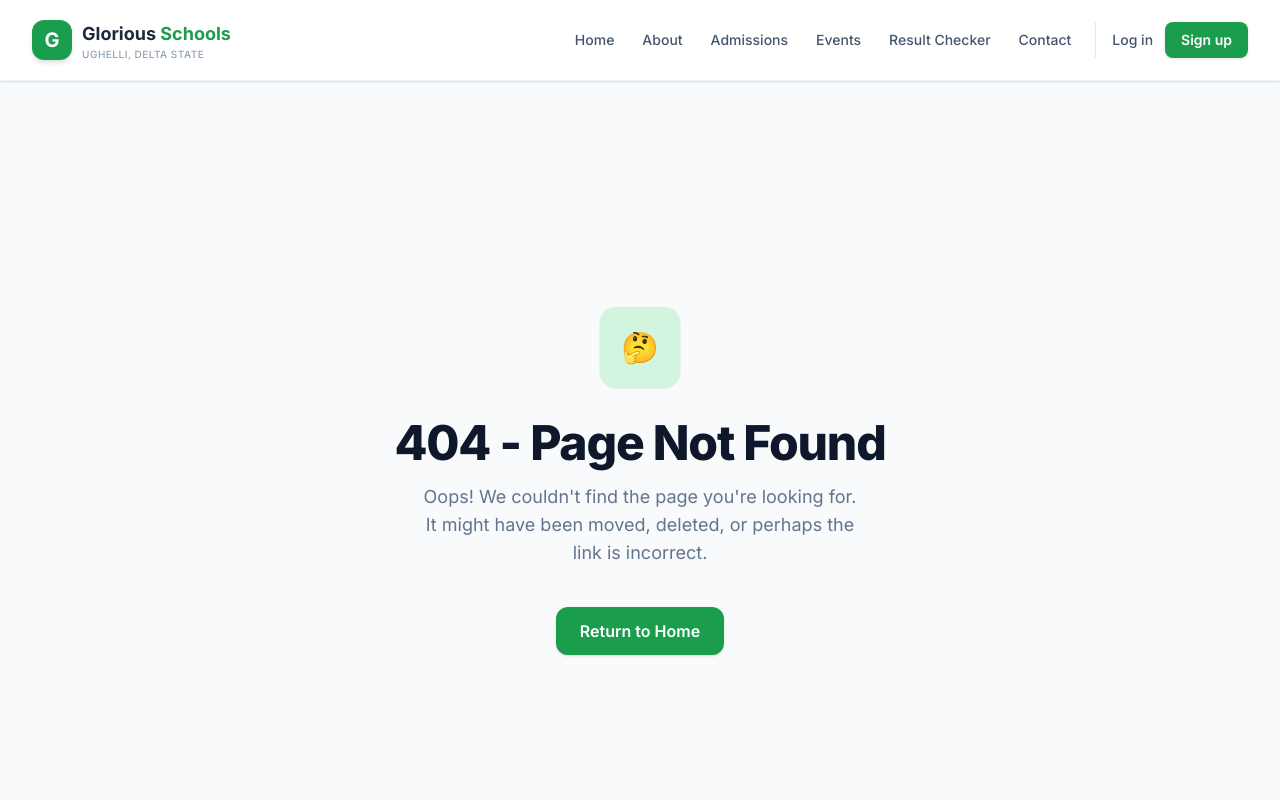
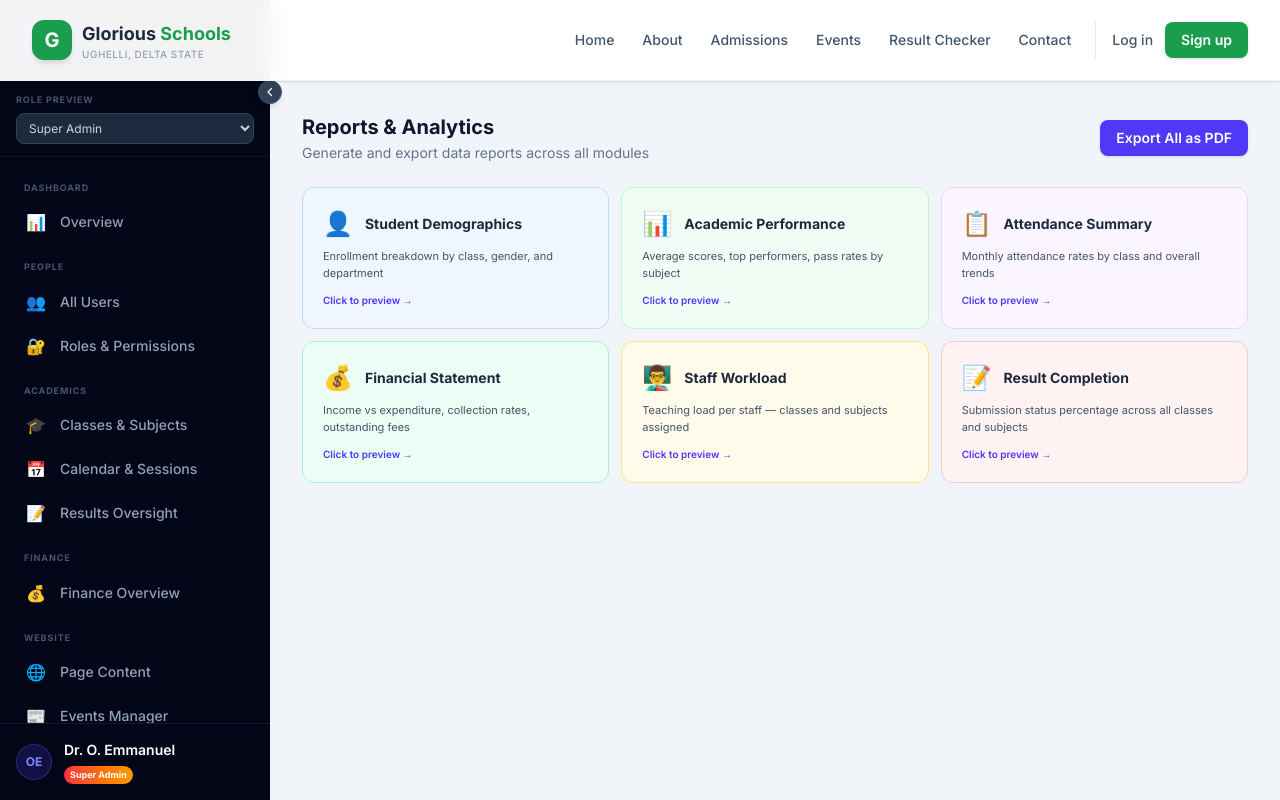
Before and after one commit to efebryan/glorious-school, a Next.js app: page /admin/reports in a window 1280 px wide. Before the commit this address had no page. Shown: the top 800 px of the page. Built offline with nearby package versions, Linux system fonts and the light colour scheme.

Commit message:
auto-commit: 4/23/2026, 5:10:05 PM

```diff
--- /dev/null
+++ b/src/app/admin/reports/page.tsx
@@ -0,0 +1,131 @@
+"use client";
+
+import { useState } from "react";
+
+const REPORTS = [
+  { name: "Student Demographics", icon: "👤", desc: "Enrollment breakdown by class, gender, and department", color: "bg-blue-50 border-blue-200" },
+  { name: "Academic Performance", icon: "📊", desc: "Average scores, top performers, pass rates by subject", color: "bg-green-50 border-green-200" },
+  { name: "Attendance Summary", icon: "📋", desc: "Monthly attendance rates by class and overall trends", color: "bg-purple-50 border-purple-200" },
+  { name: "Financial Statement", icon: "💰", desc: "Income vs expenditure, collection rates, outstanding fees", color: "bg-emerald-50 border-emerald-200" },
+  { name: "Staff Workload", icon: "👨‍🏫", desc: "Teaching load per staff — classes and subjects assigned", color: "bg-amber-50 border-amber-200" },
+  { name: "Result Completion", icon: "📝", desc: "Submission status percentage across all classes and subjects", color: "bg-red-50 border-red-200" },
+];
+
+const ENROLLMENT_DATA = [
+  { level: "Nursery", male: 32, female: 21, total: 53 },
+  { level: "Primary", male: 108, female: 95, total: 203 },
+  { level: "Junior Secondary", male: 65, female: 55, total: 120 },
+  { level: "Senior Secondary", male: 62, female: 57, total: 119 },
+];
+
+const PERFORMANCE_DATA = [
+  { subject: "Mathematics", avgScore: 68, passRate: "85%", topStudent: "Blessing Eze" },
+  { subject: "English", avgScore: 72, passRate: "92%", topStudent: "Jane Doe" },
+  { subject: "Physics", avgScore: 65, passRate: "80%", topStudent: "John Doe" },
+  { subject: "Biology", avgScore: 70, passRate: "88%", topStudent: "Grace Akpan" },
+  { subject: "Economics", avgScore: 74, passRate: "91%", topStudent: "Emeka Obi" },
+];
+
+export default function ReportsPage() {
+  const [expanded, setExpanded] = useState<string | null>(null);
+
+  return (
+    <div className="p-4 sm:p-6 lg:p-8 max-w-[1400px] mx-auto space-y-6">
+      <div className="flex flex-col sm:flex-row sm:items-center sm:justify-between gap-3">
+        <div>
+          <h1 className="text-xl font-bold text-slate-900">Reports & Analytics</h1>
+          <p className="text-sm text-slate-500 mt-0.5">Generate and export data reports across all modules</p>
+        </div>
+        <button className="px-4 py-2 bg-indigo-600 hover:bg-indigo-700 text-white text-sm font-semibold rounded-lg transition-colors shadow-sm">Export All as PDF</button>
+      </div>
+
+      {/* Report Cards */}
+      <div className="grid grid-cols-1 sm:grid-cols-2 lg:grid-cols-3 gap-3">
+        {REPORTS.map((r) => (
+          <button
+            key={r.name}
+            onClick={() => setExpanded(expanded === r.name ? null : r.name)}
+            className={`text-left rounded-xl border p-5 hover:shadow-md transition-all ${r.color} ${expanded === r.name ? "ring-2 ring-indigo-200" : ""}`}
+          >
+            <div className="flex items-center gap-3 mb-2">
+              <span className="text-2xl">{r.icon}</span>
+              <h3 className="text-sm font-bold text-slate-800">{r.name}</h3>
+            </div>
+            <p className="text-[11px] text-slate-600">{r.desc}</p>
+            <p className="text-[10px] text-indigo-600 font-semibold mt-3">Click to preview →</p>
+          </button>
+        ))}
+      </div>
+
+      {/* Expanded Report Previews */}
+      {expanded === "Student Demographics" && (
+        <div className="bg-white rounded-xl border border-slate-200/60 overflow-hidden animate-fade-in-up">
+          <div className="px-5 py-4 border-b border-slate-100 flex items-center justify-between">
+            <h2 className="text-sm font-bold text-slate-800">Student Demographics — Enrollment by Level</h2>
+            <button className="text-xs text-indigo-600 font-semibold hover:underline">Export CSV</button>
+          </div>
+          <table className="w-full text-sm">
+            <thead><tr className="bg-slate-50/80 text-slate-500 text-xs uppercase tracking-wider">
+              <th className="text-left px-5 py-3 font-medium">Level</th>
+              <th className="text-center px-4 py-3 font-medium">Male</th>
+              <th className="text-center px-4 py-3 font-medium">Female</th>
+              <th className="text-center px-4 py-3 font-medium">Total</th>
+            </tr></thead>
+            <tbody className="divide-y divide-slate-100">
+              {ENROLLMENT_DATA.map((d, i) => (
+                <tr key={i} className="hover:bg-slate-50/50">
+                  <td className="px-5 py-3 font-semibold text-slate-800">{d.level}</td>
+                  <td className="px-4 py-3 text-center text-blue-600 font-semibold">{d.male}</td>
+                  <td className="px-4 py-3 text-center text-pink-600 font-semibold">{d.female}</td>
+                  <td className="px-4 py-3 text-center font-bold text-slate-900">{d.total}</td>
+                </tr>
+              ))}
+              <tr className="bg-slate-50/60 font-bold">
+                <td className="px-5 py-3 text-slate-800">Total</td>
+                <td className="px-4 py-3 text-center text-blue-700">{ENROLLMENT_DATA.reduce((a, d) => a + d.male, 0)}</td>
+                <td className="px-4 py-3 text-center text-pink-700">{ENROLLMENT_DATA.reduce((a, d) => a + d.female, 0)}</td>
+                <td className="px-4 py-3 text-center text-slate-900">{ENROLLMENT_DATA.reduce((a, d) => a + d.total, 0)}</td>
+              </tr>
+            </tbody>
+          </table>
+        </div>
+      )}
+
+      {expanded === "Academic Performance" && (
+        <div className="bg-white rounded-xl border border-slate-200/60 overflow-hidden animate-fade-in-up">
+          <div className="px-5 py-4 border-b border-slate-100 flex items-center justify-between">
+            <h2 className="text-sm font-bold text-slate-800">Academic Performance — Subject Averages</h2>
+            <button className="text-xs text-indigo-600 font-semibold hover:underline">Export CSV</button>
+          </div>
+          <table className="w-full text-sm">
+            <thead><tr className="bg-slate-50/80 text-slate-500 text-xs uppercase tracking-wider">
+              <th className="text-left px-5 py-3 font-medium">Subject</th>
+              <th className="text-center px-4 py-3 font-medium">Avg Score</th>
+              <th className="text-center px-4 py-3 font-medium">Pass Rate</th>
+              <th className="text-left px-4 py-3 font-medium">Top Student</th>
+            </tr></thead>
+            <tbody className="divide-y divide-slate-100">
+              {PERFORMANCE_DATA.map((d, i) => (
+                <tr key={i} className="hover:bg-slate-50/50">
+                  <td className="px-5 py-3 font-semibold text-slate-800">{d.subject}</td>
+                  <td className="px-4 py-3 text-center font-semibold text-slate-700">{d.avgScore}</td>
+                  <td className="px-4 py-3 text-center"><span className="text-[11px] font-bold px-2 py-0.5 rounded-full bg-green-100 text-green-700">{d.passRate}</span></td>
+                  <td className="px-4 py-3 text-slate-600">{d.topStudent}</td>
+                </tr>
+              ))}
+            </tbody>
+          </table>
+        </div>
+      )}
+
+      {expanded && !["Student Demographics", "Academic Performance"].includes(expanded) && (
+        <div className="bg-white rounded-xl border border-slate-200/60 p-8 text-center animate-fade-in-up">
+          <span className="text-4xl mb-3 block">{REPORTS.find((r) => r.name === expanded)?.icon}</span>
+          <p className="text-sm font-semibold text-slate-700 mb-1">{expanded}</p>
+          <p className="text-xs text-slate-500">Detailed report data will load from the database in the backend phase.</p>
+          <button className="mt-4 px-4 py-2 bg-indigo-600 hover:bg-indigo-700 text-white text-xs font-semibold rounded-lg transition-colors">Export as PDF</button>
+        </div>
+      )}
+    </div>
+  );
+}
```
